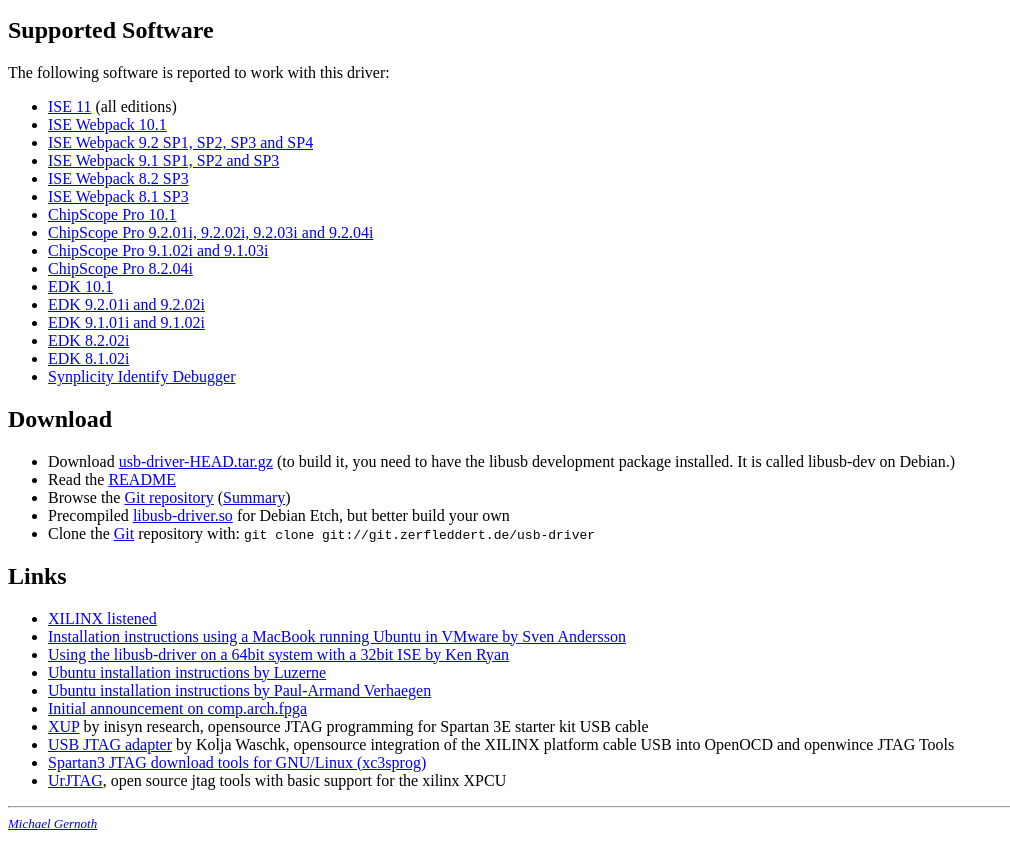
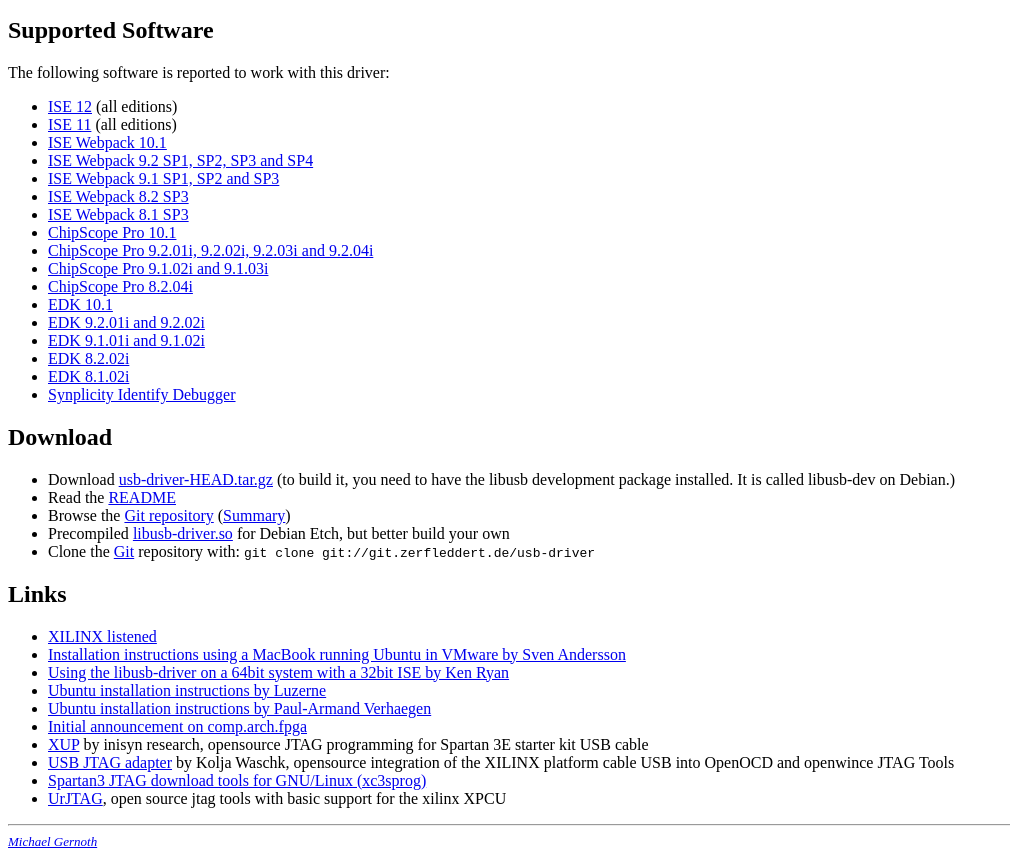
Before and after one commit to JohnDMcMaster/xilinx-usb-driver, a plain HTML site: page index.html in a window 1280 px wide. Shown: the part 1126-1984 px from the top of the page, without its empty margins (0-1010 px from the left). Drawn offline with Linux system fonts and the light colour scheme.

Commit message:
add ISE 12 to the list of supported software

```diff
--- a/index.html
+++ b/index.html
@@ -87,6 +87,7 @@
 		<H2>Supported Software</H2>
 		The following software is reported to work with this driver:
 		<ul>
+			<li><a href="http://www.xilinx.com/tools/designtools.htm">ISE 12</a> (all editions)</li>
 			<li><a href="http://www.xilinx.com/tools/designtools.htm">ISE 11</a> (all editions)</li>
 			<li><a href="http://www.xilinx.com/ise/logic_design_prod/webpack.htm">ISE Webpack 10.1</a></li>
 			<li><a href="http://www.xilinx.com/ise/logic_design_prod/webpack.htm">ISE Webpack 9.2 SP1, SP2, SP3 and SP4</a></li>
```
Also changed, not shown: 1 other file.
